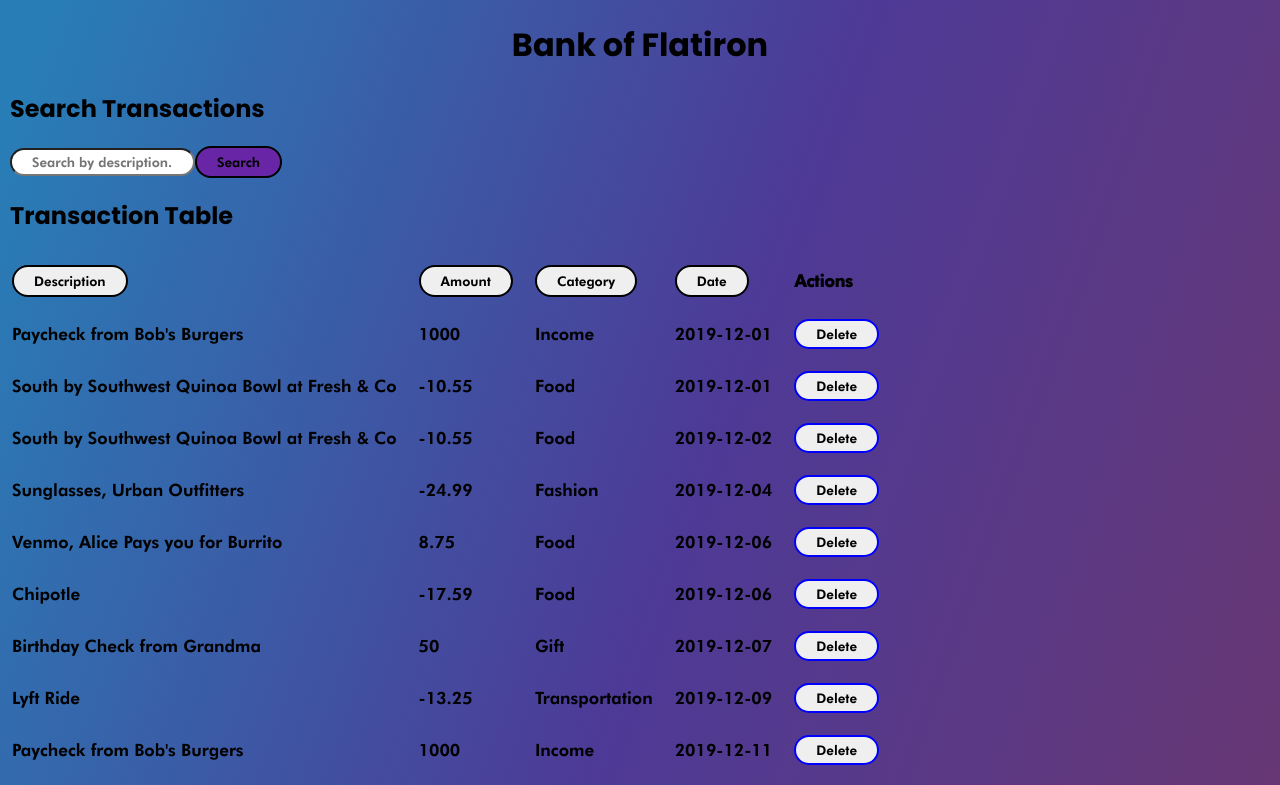
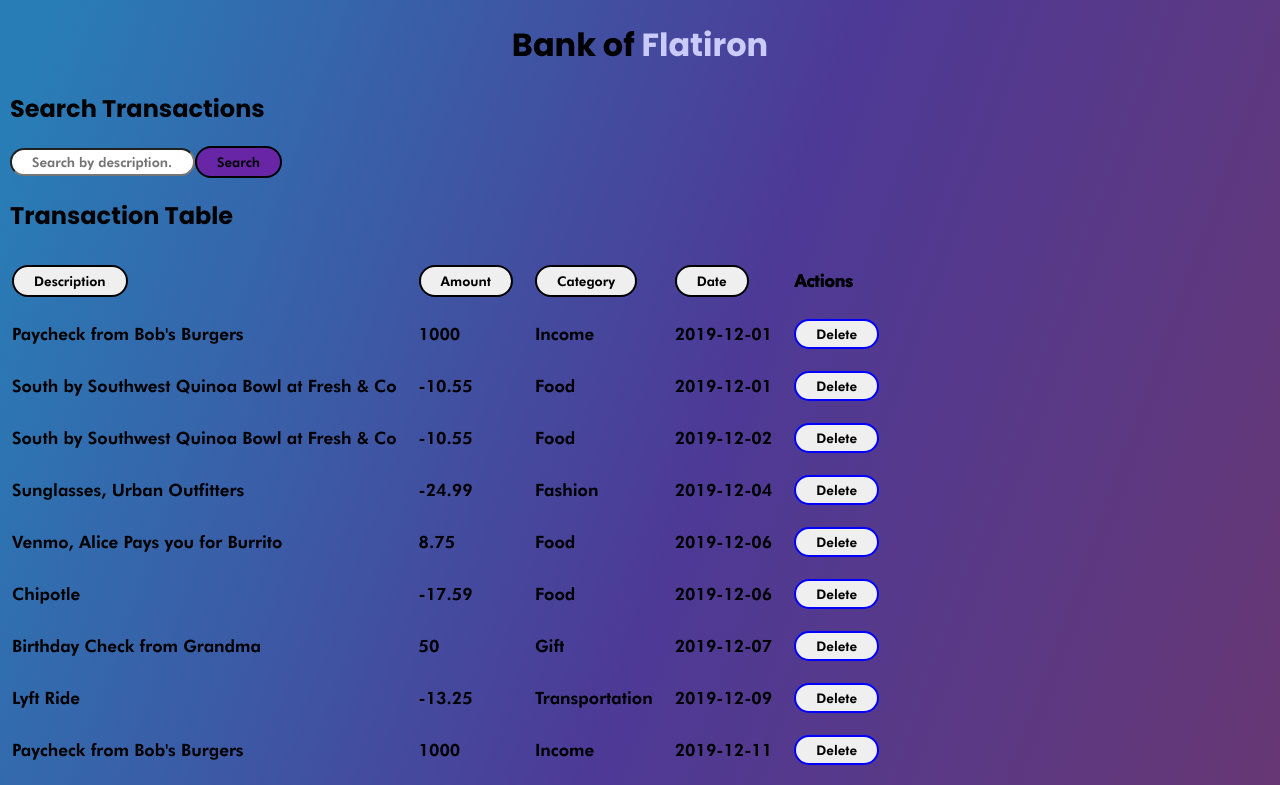
Before and after one commit to swarui/phase-2-wk1-code-challenge-flatiron-bank-, a React (Create React App) app in the folder flatiron/: page / in a window 1280 px wide. Shown: the top 785 px of the page. Built offline with nearby package versions, Linux system fonts and the light colour scheme; data requests are answered from the project's data file.

Commit message:
Completed code challenge

```diff
--- a/flatiron/src/App.css
+++ b/flatiron/src/App.css
@@ -19,9 +19,13 @@ body {
     rgb(103, 55, 115) 92.9%
   );
 }
+/* Style the main heding */
 h1 {
   text-align: center;
   font-family: Poppins;
+}
+span{
+  color: rgb(203, 203, 250);
 }
 /* Style the h2 transaction and search table */
 h2 {
--- a/flatiron/src/App.js
+++ b/flatiron/src/App.js
@@ -70,7 +70,7 @@ const App = () => {
 
   return (
     <div>
-      <h1>Bank of Flatiron</h1>
+      <h1>Bank of <span>Flatiron</span></h1>
       <SearchBar onSearch={setSearchTerm} />
       <TransactionTable
         transactions={transactions}
```
